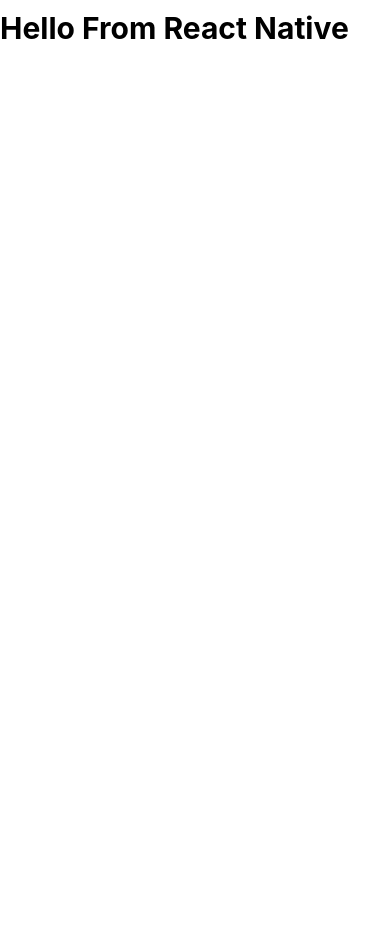
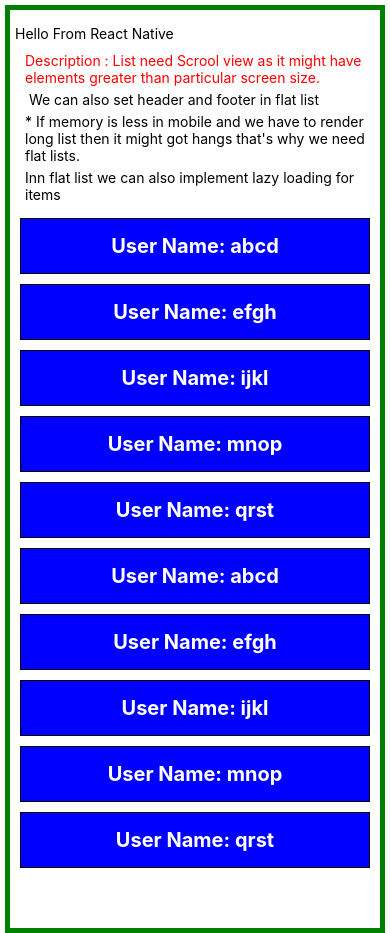
Before and after one commit to bhubany/react-native-tuts, a React Native app: screen / in a window 390 px wide. Before the commit the page ends 844 px from the top, so only its background shows below. Built offline with nearby package versions, Linux system fonts and the light colour scheme.

Commit message:
feat(): implementing list with map

```diff
--- a/src/App.tsx
+++ b/src/App.tsx
@@ -1,23 +1,106 @@
 import React from 'react';
-import {ScrollView, Text, View} from 'react-native';
+import {ScrollView, StyleSheet, Text, View} from 'react-native';
 
 function App(): JSX.Element {
+  const users = [
+    {
+      id: 1,
+      name: 'abcd',
+    },
+    {
+      id: 2,
+      name: 'efgh',
+    },
+    {
+      id: 3,
+      name: 'ijkl',
+    },
+    {
+      id: 4,
+      name: 'mnop',
+    },
+    {
+      id: 5,
+      name: 'qrst',
+    },
+    {
+      id: 6,
+      name: 'abcd',
+    },
+    {
+      id: 7,
+      name: 'efgh',
+    },
+    {
+      id: 8,
+      name: 'ijkl',
+    },
+    {
+      id: 9,
+      name: 'mnop',
+    },
+    {
+      id: 10,
+      name: 'qrst',
+    },
+  ];
+
   return (
-    <ScrollView>
-      <View>
-        <Text
-          style={{
-            fontSize: 30,
-            display: 'flex',
-            textAlign: 'center',
-            paddingTop: 10,
-            fontWeight: 'bold',
-          }}>
-          Hello From React Native
+    <View style={styles.container}>
+      <View style={styles.subContainer}>
+        <Text>Hello From React Native</Text>
+      </View>
+      <View style={{margin: 10, display: 'flex', gap: 5}}>
+        <Text style={{color: 'red'}}>
+          Description : List need Scrool view as it might have elements greater
+          than particular screen size.
         </Text>
+        <Text> We can also set header and footer in flat list</Text>
+        <Text>
+          * If memory is less in mobile and we have to render long list then it
+          might got hangs that's why we need flat lists.
+        </Text>
+        <Text>Inn flat list we can also implement lazy loading for items</Text>
       </View>
-    </ScrollView>
+      <ScrollView style={{marginBottom: 50}}>
+        {users.map(item => (
+          <Text style={styles.textWrapper} key={item.id}>
+            User Name: {item.name}
+          </Text>
+        ))}
+      </ScrollView>
+    </View>
   );
 }
 
 export default App;
+
+const styles = StyleSheet.create({
+  container: {
+    borderColor: 'green',
+    borderWidth: 5,
+    margin: 5,
+    padding: 5,
+    height: 'auto',
+    width: 'auto',
+  },
+  subContainer: {
+    fontSize: 30,
+    display: 'flex',
+    textAlign: 'center',
+    paddingTop: 10,
+    fontWeight: 'bold',
+    borderColor: 'green',
+  },
+  textWrapper: {
+    fontSize: 20,
+    fontWeight: 'bold',
+    color: 'white',
+    textAlign: 'center',
+    padding: 15,
+    borderColor: 'black',
+    borderWidth: 1,
+    margin: 5,
+    backgroundColor: 'blue',
+  },
+});
```
